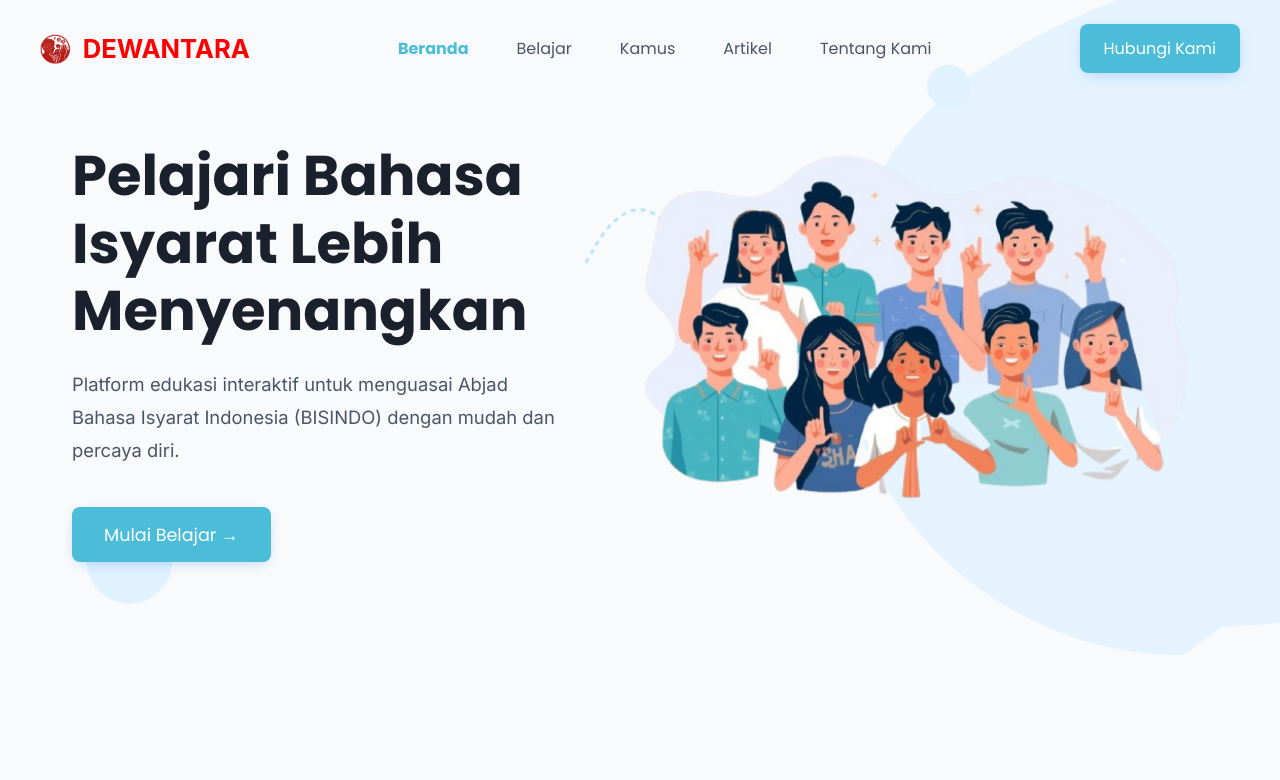
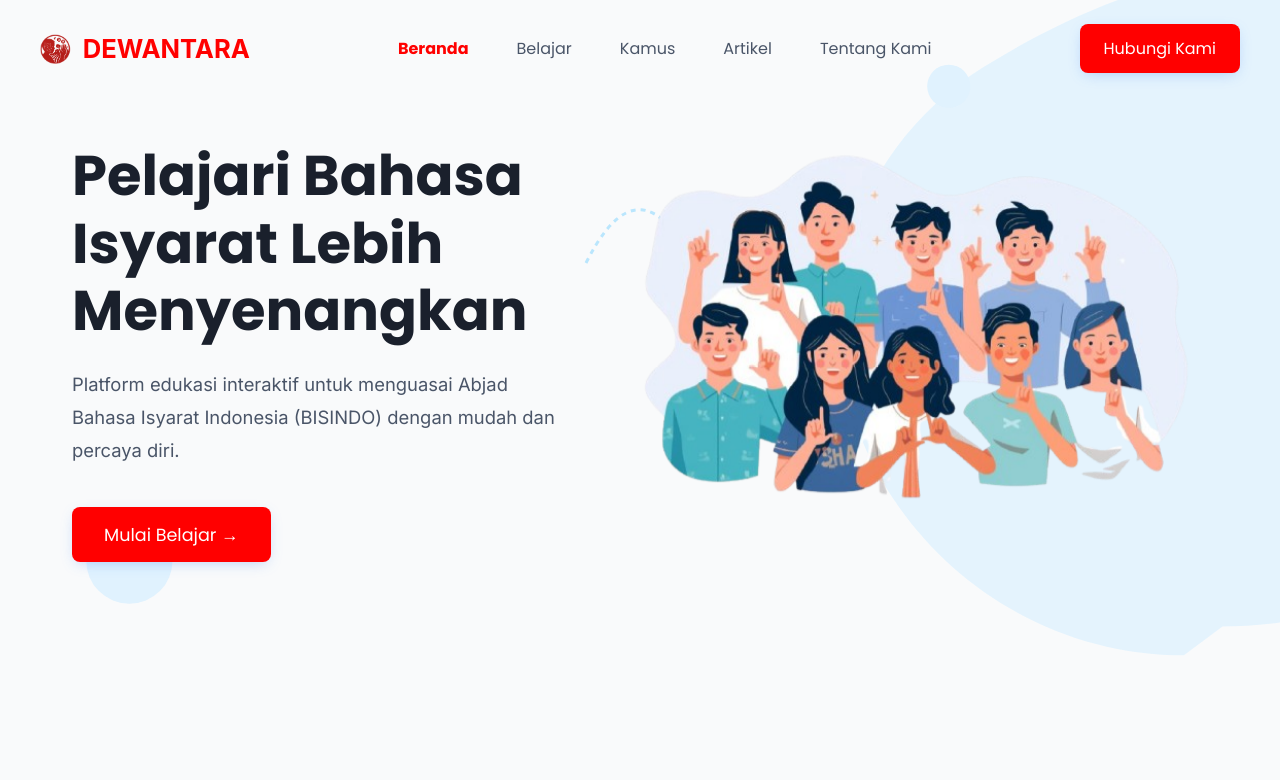
Before and after one commit to abrarwahidd/bisindo-react-v2, a React (Create React App) app in the folder frontend/: page / in a window 1280 px wide. Shown: the top 780 px of the page. Built offline with nearby package versions, Linux system fonts and the light colour scheme.

Commit message:
change color button in home page

```diff
--- a/frontend/src/components/Navbar.css
+++ b/frontend/src/components/Navbar.css
@@ -34,7 +34,7 @@
   gap: 0.75rem; /* Beri jarak antara logo dan teks */
   font-size: 1.6rem;
   font-weight: 700;
-  color: #4cbdd9;
+  /* color: #4cbdd9; */
   color:red;
   text-decoration: none;
 }
@@ -63,10 +63,12 @@
   transition: color 0.3s ease;
 }
 .nav-link:hover {
-  color: #4cbdd9;
+  /* color: #4cbdd9; */
+  color: red;
 }
 .nav-link.active {
-  color: #4cbdd9;
+  /* color: #4cbdd9; */
+  color: red;
   font-weight: 700;
 }
 
@@ -80,7 +82,8 @@
 .navbar-right .cta-button {
   display: inline-block;
   padding: 0.75rem 1.5rem;
-  background-color: #4cbdd9;
+  /* background-color: #4cbdd9; */
+  background-color: red;
   color: white;
   border-radius: 8px;
   text-decoration: none;
--- a/frontend/src/pages/BerandaPage.css
+++ b/frontend/src/pages/BerandaPage.css
@@ -132,7 +132,8 @@
   gap: 0.5rem;
   font-family: "Poppins", sans-serif;
   padding: 0.9rem 2rem;
-  background-color: #4cbdd9;
+  /* background-color: #4cbdd9; */
+  background-color: red;
   color: white;
   text-decoration: none;
   font-size: 1.1rem;
@@ -222,7 +223,8 @@
   left: -20px;
   width: 80%;
   height: 70%;
-  background: linear-gradient(135deg, #e0f2fe, #bae6fd);
+  /* background: linear-gradient(135deg, #e0f2fe, #bae6fd); */
+  background: linear-gradient(135deg, #e0f2fe, #f67476);
   border-radius: 16px;
   z-index: 1;
 }
```
